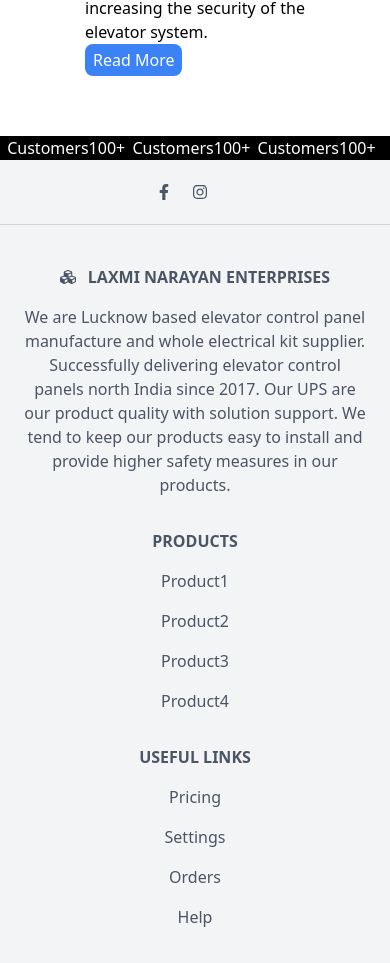
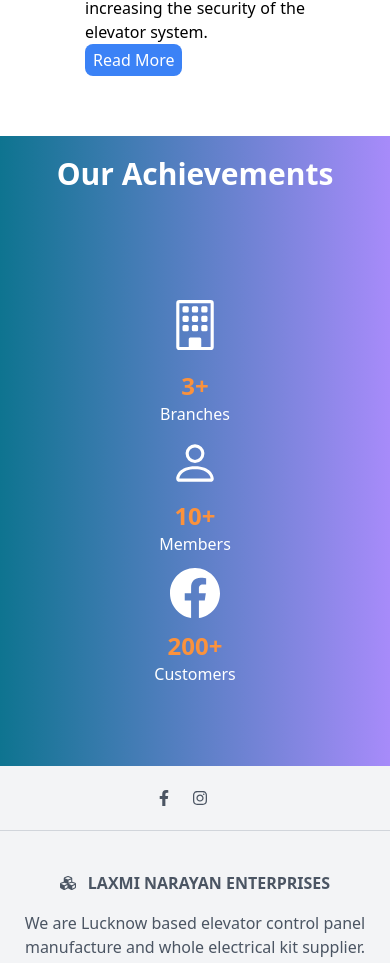
Before and after one commit to yash-sahni54321/Laxnar, a React (Create React App) app: page /about in a window 390 px wide. Shown: the part 1073-2036 px from the top of the page. Built offline with nearby package versions, Linux system fonts and the light colour scheme.

Commit message:
aboutcounter

```diff
--- a/package.json
+++ b/package.json
@@ -10,7 +10,7 @@
     "react": "^18.2.0",
     "react-countup": "^6.4.1",
     "react-dom": "^18.2.0",
-    "react-icons": "^4.7.1",
+    "react-icons": "^4.8.0",
     "react-router-dom": "^5.3.4",
     "react-scripts": "5.0.1",
     "react-scroll-trigger": "^0.6.14",
--- a/src/Components/AboutImage.js
+++ /dev/null
@@ -1,41 +0,0 @@
-import React from 'react'
-
-const AboutImage = () => {
-  return (
-    <div className='relative'>
-        <img src={require('../Images/123.png')} className=" w-full h-full  bg-center bg-cover col-start-1 row-start-1 self-center opacity-80"/>
-        <div className='absolute top-5 w-full  text-center'>
-          <h1 className='text-3xl text-black'> Who We Are</h1>
-          <h3 className='text-xl text-black'>We are believers of change! A change driven by technology and innovation.</h3>
-        </div>
-        <div className='absolute bottom-10 w-full flex'>
-            <div>
-              <h1 className='text-5xl text-orange-500'>
-                150+
-              </h1>
-              <h3 className=''>
-
-              </h3>
-            </div>
-            <div>
-              <h1 className='text-5xl text-orange-500 '>
-                20+
-              </h1>
-              <h3 className=''>
-
-              </h3>
-            </div>
-            <div>
-              <h1 className='text-5xl text-orange-500 '>
-                10+
-              </h1>
-              <h3 className=''>
-
-              </h3>
-            </div>
-        </div>
-    </div>
-  )
-}
-
-export default AboutImage
--- a/src/Components/CounterUpPage.js
+++ b/src/Components/CounterUpPage.js
@@ -1,28 +1,64 @@
-import React, { useState } from 'react'
-import CountUp from 'react-countup';
-import ScrollTrigger from 'react-scroll-trigger';
+import React, { useState } from "react";
+import CountUp from "react-countup";
+import ScrollTrigger from "react-scroll-trigger";
+import { BsPerson, BsFacebook, BsBuilding } from "react-icons/bs";
 
 const CounterUpPage = () => {
-    const [CounterOn,setCounterOn]=useState(false);
+  const [CounterOn, setCounterOn] = useState(false);
   return (
-    <ScrollTrigger onEnter={()=>{ setCounterOn(true)}} onExit={()=>{setCounterOn(false)}}>
-        <div className='w-full bg-black text-white flex justify-evenly items-center'>
+    <ScrollTrigger
+      onEnter={() => {
+        setCounterOn(true);
+      }}
+      onExit={() => {
+        setCounterOn(false);
+      }}
+    >
+      <div className="max-h-max bg-gradient-to-r from-cyan-700 to-violet-400">
+        <h1 className="text-3xl w-auto font-bold py-5 text-white text-center">
+          Our Achievements
+        </h1>
+        <div className="w-full text-white p-20 rounded-none space-y-3 flex max-sm:flex-col justify-evenly align-middle">
           <div>
-        <h1> Customers{ CounterOn && <CountUp start={0} end={100} duration={2} delay={0}/>}+</h1>
+            <h1 className="flex justify-center align-middle mb-3 p-2">
+              <BsBuilding size={50} color={"white"} />
+            </h1>
+            <h1 className="text-center text-orange-400 text-2xl sm:text-5xl font-bold ">
+              {CounterOn && (
+                <CountUp start={0} end={3} duration={2} delay={0} />
+              )}
+              +
+            </h1>
+            <h1 className="text-center">{"Branches"}</h1>
           </div>
           <div>
-      <h1> Customers{ CounterOn && <CountUp start={0} end={100} duration={2} delay={0}/>}+</h1>
+            <h1 className="flex justify-center align-middle mb-3">
+              <BsPerson size={50} color={"white"} />
+            </h1>
+            <h1 className="text-center text-orange-400 text-2xl sm:text-5xl font-bold ">
+              {CounterOn && (
+                <CountUp start={0} end={10} duration={2} delay={0} />
+              )}
+              +
+            </h1>
+            <h1 className="text-center">{" Members"}</h1>
           </div>
           <div>
-      <h1> Customers{ CounterOn && <CountUp start={0} end={100} duration={2} delay={0}/>}+</h1>
+            <h1 className="flex justify-center align-middle mb-3">
+              <BsFacebook size={50} color={"white"} />
+            </h1>
+            <h1 className="text-center text-orange-400 text-2xl sm:text-5xl font-bold ">
+              {CounterOn && (
+                <CountUp start={0} end={200} duration={2} delay={0} />
+              )}
+              +
+            </h1>
+            <h1 className="text-center">{"Customers"}</h1>
           </div>
-      <div>
-
         </div>
       </div>
     </ScrollTrigger>
+  );
+};
 
-  )
-}
-
-export default CounterUpPage
+export default CounterUpPage;
--- a/src/Pages/AboutUsPage.js
+++ b/src/Pages/AboutUsPage.js
@@ -1,17 +1,15 @@
-import AboutImage from "../Components/AboutImage";
 import AboutTop from "../Components/AboutTop";
 import CounterUpPage from "../Components/CounterUpPage";
 import PageIntroHeader from "../Components/PageIntroHeader";
 
-
 const AboutUsPage = () => {
-    return ( <>
-    <PageIntroHeader PageName={"About"}/>
-    <AboutTop/>
-    {/* <AboutImage/> */}
-    <CounterUpPage/>
-
-    </> );
-}
+  return (
+    <>
+      <PageIntroHeader PageName={"About"} />
+      <AboutTop />
+      <CounterUpPage />
+    </>
+  );
+};
 
 export default AboutUsPage;
```
Also changed, not shown: 1 other file (tests, documents, lock files or other folders). Lines whose indentation alone changed are shown as unchanged.
